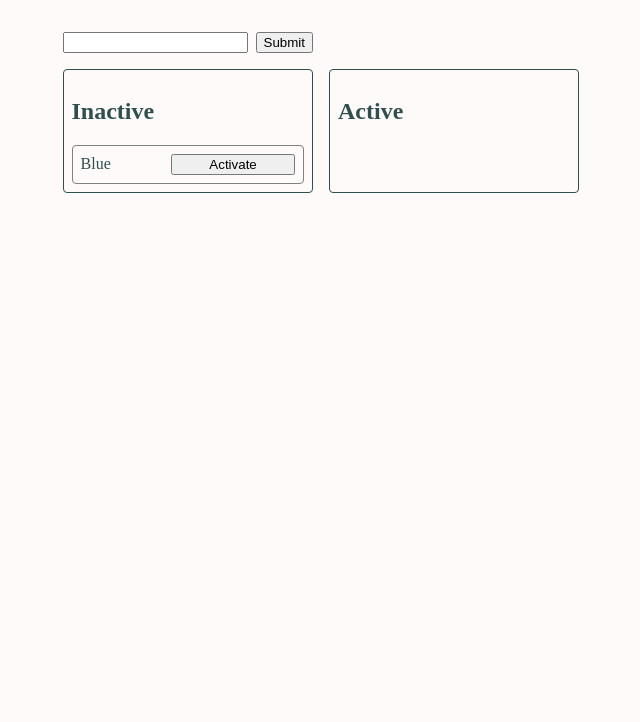
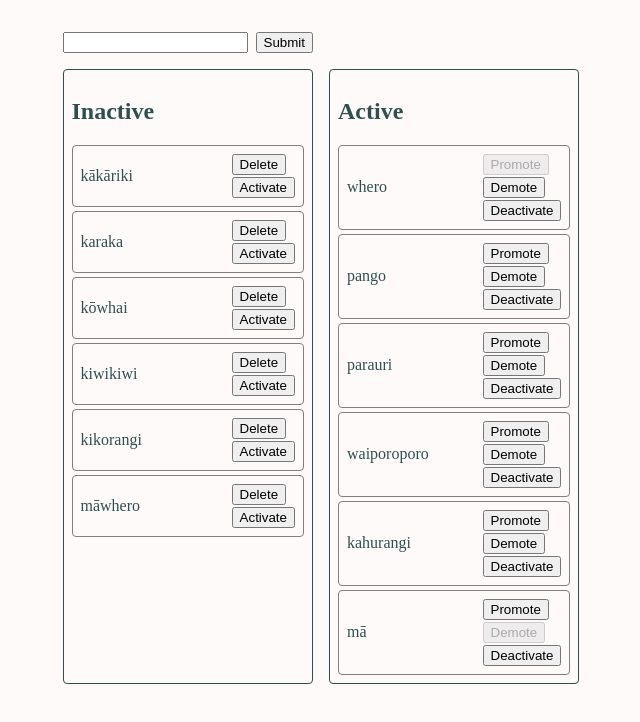
Before and after one commit to shivan-s/color-sort, a SvelteKit app: page / in a window 1280 px wide. Shown: the top 722 px of the page, without its empty margins (319-959 px from the left). Built offline with nearby package versions, Linux system fonts and the light colour scheme.

Commit message:
chore: implemented at basic level

```diff
--- a/src/lib/index.ts
+++ /dev/null
@@ -1 +0,0 @@
-// place files you want to import through the `$lib` alias in this folder.
--- a/src/lib/server/db.ts
+++ b/src/lib/server/db.ts
@@ -18,30 +18,61 @@ interface InsertColor extends Color {
 	active?: boolean;
 }
 
+interface UpdateColor extends Partial<Color> {
+	id: number;
+	rank?: number | null;
+	active?: boolean;
+}
+
 class DB {
-	#colors: SelectColor[] = [{ id: 1, name: 'Blue', rank: 1, active: false }];
-	#sequence = this.#colors.length + 1;
+	#colors: SelectColor[];
+	#sequence = 0;
+
+	constructor(colors: SelectColor[]) {
+		this.#colors = colors;
+		this.#sequence = this.#colors.length + 1;
+	}
+
+	async #delay() {
+		const p = new Promise<void>((resolve) => setTimeout(() => resolve(), 300));
+		await p;
+	}
 
 	#logger() {
 		console.log('Sequence: ', this.#sequence);
 		console.log('Colors: ', this.#colors);
 	}
 
-	findById(id: number): SelectColor | null {
-		return this.#colors.find((m) => m.id === id) ?? null;
+	async findById(id: number): Promise<SelectColor | null> {
+		await this.#delay();
+		return this.#colors.find((c) => c.id === id) ?? null;
 	}
 
-	all(): SelectColor[] {
+	async findByIdOrThrow(id: number): Promise<SelectColor> {
+		const color = await this.findById(id);
+		if (color === null) throw Error('Not found');
+		return color;
+	}
+
+	async findByRank(rank: number): Promise<SelectColor | null> {
+		await this.#delay();
+		const color = this.#colors.find((c) => c.rank === rank) ?? null;
+		return color;
+	}
+
+	async all(): Promise<SelectColor[]> {
+		await this.#delay();
 		return this.#colors
 			.sort((a, b) => b.id - a.id)
 			.sort((a, b) => {
 				if (a.rank === null) return -1;
 				if (b.rank === null) return 1;
-				return b.rank - a.rank;
+				return a.rank - b.rank;
 			});
 	}
 
-	insert(c: InsertColor): SelectColor {
+	async insert(c: InsertColor): Promise<SelectColor> {
+		await this.#delay();
 		const { id = this.#sequence, name, rank = null, active = false } = c;
 		if (this.#colors.some(({ id }) => c.id === id)) throw Error('ID not unique');
 		this.#sequence += 1;
@@ -51,7 +82,23 @@ class DB {
 		return newMaterial;
 	}
 
-	deleteById(id: number): SelectColor {
+	async update(c: UpdateColor): Promise<SelectColor> {
+		await this.#delay();
+		const cIdx = this.#colors.findIndex((color) => c.id === color.id);
+		if (cIdx === -1) throw Error('ID not found');
+		const color = this.#colors[cIdx];
+		this.#colors[cIdx] = {
+			...c,
+			name: color.name,
+			rank: c.rank ?? color.rank,
+			active: c.active ?? color.active
+		};
+		this.#logger();
+		return this.#colors[cIdx];
+	}
+
+	async deleteById(id: number): Promise<SelectColor> {
+		await this.#delay();
 		const cIdx = this.#colors.findIndex((c) => id === c.id);
 		if (cIdx === -1) throw Error('ID not found');
 		const [deletedColor] = this.#colors.splice(cIdx, 1);
@@ -60,4 +107,17 @@ class DB {
 	}
 }
 
-export const db = new DB();
+export const db = new DB([
+	{ id: 1, name: 'kahurangi', rank: 5, active: true },
+	{ id: 2, name: 'kākāriki', rank: null, active: false },
+	{ id: 3, name: 'karaka ', rank: null, active: false },
+	{ id: 4, name: 'waiporoporo', rank: 4, active: true },
+	{ id: 5, name: 'parauri', rank: 3, active: true },
+	{ id: 6, name: 'pango', rank: 2, active: true },
+	{ id: 7, name: 'māwhero', rank: null, active: false },
+	{ id: 8, name: 'mā', rank: 6, active: true },
+	{ id: 9, name: 'kōwhai', rank: null, active: false },
+	{ id: 10, name: 'kiwikiwi', rank: null, active: false },
+	{ id: 11, name: 'kikorangi', rank: null, active: false },
+	{ id: 12, name: 'whero', rank: 1, active: true }
+]);
--- a/src/routes/+page.server.ts
+++ b/src/routes/+page.server.ts
@@ -1,11 +1,11 @@
 import { fail } from '@sveltejs/kit';
-import type { Actions } from './$types';
+import type { Actions, PageServerLoad } from './$types';
 import { db } from '$lib/server/db';
 
-export const load = () => {
-	const colors = db
-		.all()
-		.sort((a, b) => parseInt(a.name.slice(0)[0], 36) - parseInt(b.name.slice(0)[0], 36));
+export const load: PageServerLoad = async () => {
+	const colors = (await db.all()).sort(
+		(a, b) => parseInt(a.name.slice(0)[0], 36) - parseInt(b.name.slice(0)[0], 36)
+	);
 	return { colors };
 };
 
@@ -14,7 +14,61 @@ export const actions: Actions = {
 		const fd = await request.formData();
 		const name = fd.get('name')?.toString();
 		if (!name) return fail(400, 'Name is invalid');
-		const newColor = db.insert({ name });
+		const newColor = await db.insert({ name });
 		return { newColor };
+	},
+	delete: async ({ request }) => {
+		const fd = await request.formData();
+		const id = fd.get('id')?.toString();
+		if (!id) return fail(400, 'ID is invalid');
+		const deletedColor = await db.deleteById(parseInt(id));
+		return { deletedColor };
+	},
+	activate: async ({ request }) => {
+		const fd = await request.formData();
+		const id = fd.get('id')?.toString();
+		if (!id) return fail(400, 'ID is invalid');
+		const newRank =
+			Math.max(...(await db.all()).filter((c) => c.active).map((c) => c.rank ?? 0)) + 1;
+		const updatedColor = await db.update({ id: parseInt(id), active: true, rank: newRank });
+		return { updatedColor };
+	},
+	deactivate: async ({ request }) => {
+		const fd = await request.formData();
+		const id = fd.get('id')?.toString();
+		if (!id) return fail(400, 'ID is invalid');
+		const updatedColor = await db.update({ id: parseInt(id), active: false, rank: null });
+		return { updatedColor };
+	},
+	promote: async ({ request }) => {
+		const fd = await request.formData();
+		const id = fd.get('id')?.toString();
+		if (!id) return fail(400, 'ID is invalid');
+		const color = await db.findByIdOrThrow(parseInt(id));
+		if (color.rank === null) throw Error('Rank cannot be null');
+		const above = structuredClone(
+			(await db.all())
+				.filter((c) => c.rank)
+				.filter((c) => c.rank !== null && c.rank < color.rank!)
+				.reverse()[0]
+		);
+		await db.update({ id: above.id, rank: color.rank });
+		const updatedColor = await db.update({ id: color.id, rank: above.rank });
+		return { updatedColor };
+	},
+	demote: async ({ request }) => {
+		const fd = await request.formData();
+		const id = fd.get('id')?.toString();
+		if (!id) return fail(400, 'ID is invalid');
+		const color = await db.findByIdOrThrow(parseInt(id));
+		if (color.rank === null) throw Error('Rank cannot be null');
+		const below = structuredClone(
+			(await db.all())
+				.filter((c) => c.rank)
+				.filter((c) => c.rank !== null && c.rank > color.rank!)[0]
+		);
+		await db.update({ id: below.id, rank: color.rank });
+		const updatedColor = await db.update({ id: color.id, rank: below.rank });
+		return { updatedColor };
 	}
 };
--- a/src/routes/+page.svelte
+++ b/src/routes/+page.svelte
@@ -4,30 +4,66 @@
 
 	let { data }: PageProps = $props();
 
-	let inactive = data.colors;
+	let loading = $state(false);
+	let inactive = $derived(data.colors.filter((c) => !c.active));
+	let active = $derived(data.colors.filter((c) => c.active));
 </script>
 
 <div class="wrapper">
 	<form method="POST" action="?/create">
 		<div>
-			<input value="" name="name" /><button>Submit</button>
+			<input name="name" required /><button>Submit</button>
 		</div>
 	</form>
-	<span></span>
+	<span aria-busy={loading}>Loading...</span>
 	<Container>
 		<header>
 			<h2>Inactive</h2>
+		</header>
 		<ul>
 			{#each inactive as m (m.id)}
 				<li>
 					{m.name}
+					<div class="buttons">
+						<form method="POST" action="?/delete">
+							<input type="hidden" name="id" value={m.id} />
+							<button>Delete</button>
+						</form>
+						<form method="POST" action="?/activate">
+							<input type="hidden" name="id" value={m.id} />
 							<button>Activate</button>
+						</form>
+					</div>
 				</li>
 			{/each}
 		</ul>
+	</Container>
+	<Container>
+		<header>
+			<h2>Active</h2>
 		</header>
+		<ul>
+			{#each active.sort((a, b) => (a.rank ?? 0) - (b.rank ?? 0)) as c, idx (idx)}
+				<li>
+					{c.name}
+					<div class="buttons">
+						<form method="POST" action="?/promote">
+							<input type="hidden" name="id" value={c.id} />
+							<button disabled={idx === 0}>Promote</button>
+						</form>
+						<form method="POST" action="?/demote">
+							<input type="hidden" name="id" value={c.id} />
+							<button disabled={idx === active.length - 1}>Demote</button>
+						</form>
+						<form method="POST" action="?/deactivate">
+							<input type="hidden" name="id" value={c.id} />
+							<button>Deactivate</button>
+						</form>
+					</div>
+				</li>
+			{/each}
+		</ul>
 	</Container>
-	<Container><header><h2>Active</h2></header></Container>
 </div>
 
 <style>
@@ -49,11 +85,30 @@
 		gap: 0.25rem;
 		& li {
 			display: inline-grid;
-			grid-template-columns: auto auto;
+			grid-template-columns: 1fr auto;
+			gap: 0.125rem;
 			align-items: center;
 			border: grey solid 1px;
 			border-radius: 0.25rem;
 			padding: 0.5rem;
+			div.buttons {
+				display: grid;
+				grid-template-columns: 1fr;
+				gap: 0.125rem;
+			}
+		}
+	}
+
+	span {
+		opacity: 0;
+		visibility: hidden;
+		transition-property: opacity visibility;
+		transition-timing-function: ease-in-out;
+		transition-duration: 0.2s;
+		transition-behavior: allow-discrete;
+		&[aria-busy='true'] {
+			opacity: 1;
+			visibility: visible;
 		}
 	}
 </style>
```
Also changed, not shown: src/routes/colors/+page.server.ts (added, +7 -0 lines), src/routes/colors/+page.svelte (added, +12 -0 lines), src/routes/materials/+page.server.ts (deleted, +0 -7 lines), src/routes/materials/+page.svelte (deleted, +0 -14 lines). Lines whose indentation alone changed are shown as unchanged.
